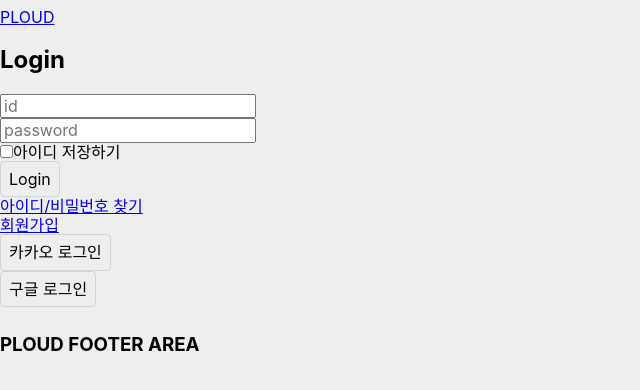
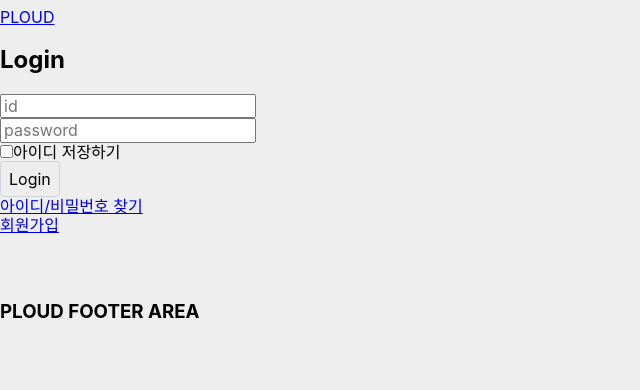
Before and after one commit to 0dyk/ploud, a React app in the folder FrontEnd/: page /login in a window 1280 px wide. Shown: the top 390 px of the page, without its empty margins (0-640 px from the left). Built offline with nearby package versions, Linux system fonts and the light colour scheme.

Commit message:
Feat: 구글 소셜 로그인 #219

```diff
--- a/FrontEnd/package.json
+++ b/FrontEnd/package.json
@@ -11,6 +11,7 @@
   "author": "Junhyung Bae <wnsgud0895@gmail.com>",
   "license": "ISC",
   "dependencies": {
+    "@react-oauth/google": "^0.12.1",
     "@reduxjs/toolkit": "^2.1.0",
     "axios": "^1.6.5",
     "react": "^18.2.0",
--- a/FrontEnd/src/pages/LoginPage/SocialLogin.jsx
+++ b/FrontEnd/src/pages/LoginPage/SocialLogin.jsx
@@ -1,11 +1,25 @@
-import Button from "../../components/Button";
+import { GoogleOAuthProvider, GoogleLogin } from "@react-oauth/google";
+
 
 const SocialLogin = () => {
   return (
-    <div className="SocialLogin">
-      <div className="KakaoLogin"><Button>카카오 로그인</Button></div>
-      <div className="GoogleLogin"><Button>구글 로그인</Button></div>
-    </div>
+        <GoogleOAuthProvider
+          clientId="392523178125-21b3u9bb52injjfa9kjdb3a0vbijcidg.apps.googleusercontent.com"
+          onScriptLoadError={() => console.log("실패")}
+          onScriptLoadSuccess={() => console.log("성공")}
+          >
+
+          <GoogleLogin
+
+            onSuccess={credentialResponse => {
+              console.log(credentialResponse);
+            }}
+            onError={() => {
+              console.log('Login Failed');
+            }}
+          />
+        </GoogleOAuthProvider>
+
   );
 };
 
```
Also changed, not shown: 1 other file (tests, documents, lock files or other folders).
